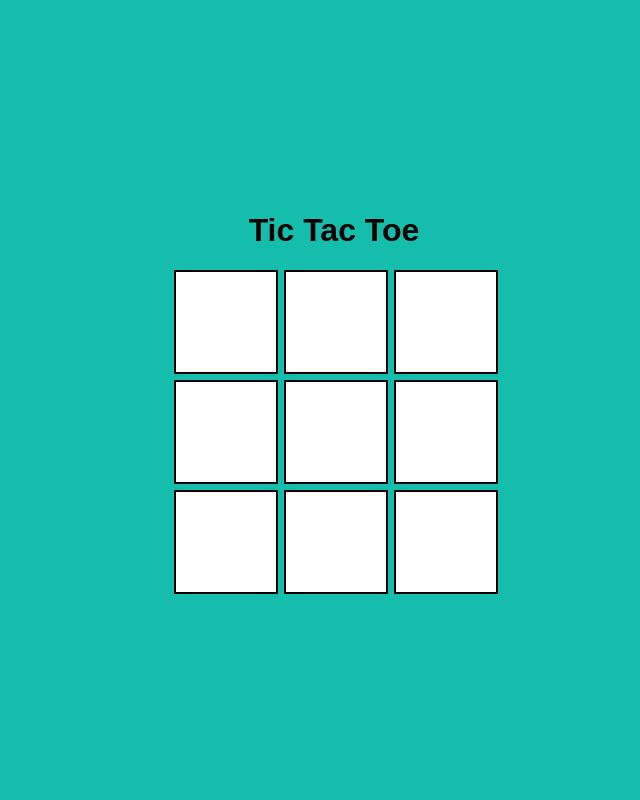
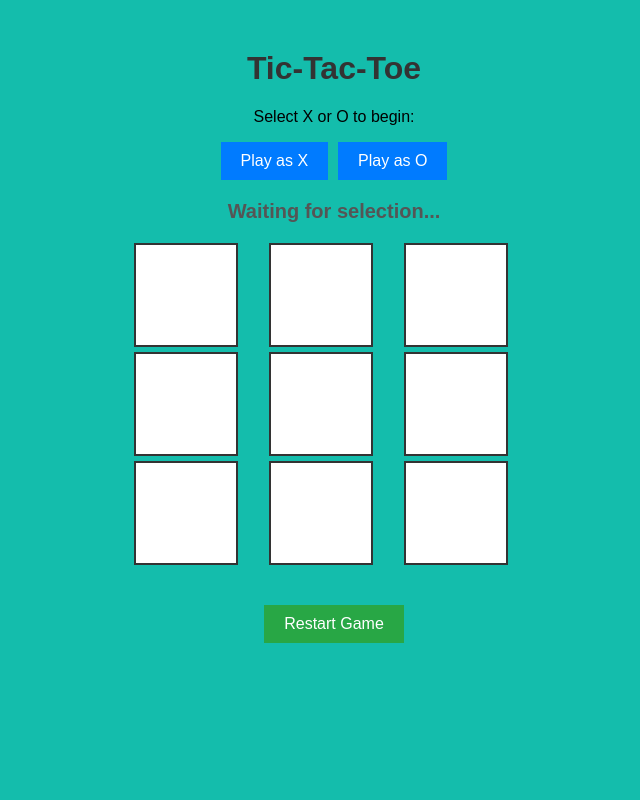
Before and after one commit to paulsamuel-we/Tic-Tac-Toe, a Flask app: page / in a window 1280 px wide. Shown: the whole page, without its empty margins (306-946 px from the left). Run offline with Flask 3, Linux system fonts and the light colour scheme.

Commit message:
I don't know what I'm doing

```diff
--- a/app.py
+++ b/app.py
@@ -1,43 +1,60 @@
-from flask import Flask, jsonify, request, render_template
+from flask import Flask, render_template, request, jsonify
 import torch
+import numpy as np
 from environment import TicTacToeEnv
 from deep_q_networks import DQN
 
 app = Flask(__name__)
 
-# Initialize the game environment
+# Load the trained model
+model_path = 'saved_model/model_weights.pth'
+model = DQN(9, 9)
+model.load_state_dict(torch.load(model_path))
+model.eval()
+
+# Initialize TicTacToe environment
 env = TicTacToeEnv()
 
-# Load the trained agent
-agent = DQN(9, 9)
-agent.load_state_dict(torch.load('saved_model/model_weights.pth'))
-agent.eval()
-
 @app.route('/')
-def home():
+def index():
     return render_template('index.html')
 
-@app.route('/init', methods=['GET'])
-def init_game():
-    state = env.reset()
-    return jsonify({'board': env.board.flatten().tolist()})
+@app.route('/move', methods=['POST'])
+def move():
+    data = request.get_json()
+    board = np.array(data['board']).reshape(3, 3)
+    player_symbol = 1 if data['player_symbol'] == 'X' else -1
 
-@app.route('/move', methods=['POST'])
-def make_move():
-    data = request.json
-    move = data['move']
-    state, reward, done, _ = env.step(-1, move)
+    # Update environment with the current board state
+    env.board = board
 
-    if done:
-        return jsonify({'board': env.board.flatten().tolist(), 'done': True, 'winner': 'human' if reward == 1 else 'draw'})
+    # Check if the game is over before AI makes a move
+    result = env.check_winner()
+    if result == player_symbol:
+        return jsonify(status='game_over', message='You win!', board=board.flatten().tolist())
+    elif result == -player_symbol:
+        return jsonify(status='game_over', message='AI wins!', board=board.flatten().tolist())
+    elif result == 0:
+        return jsonify(status='game_over', message='It\'s a draw!', board=board.flatten().tolist())
 
+    # AI makes its move
     with torch.no_grad():
-        q_values = agent(torch.FloatTensor(state))
+        q_values = model(torch.FloatTensor(env.board.flatten()))
         valid_actions = [i for i in range(9) if env.board.flatten()[i] == 0]
-        action = valid_actions[torch.argmax(q_values[valid_actions]).item()]
-        state, reward, done, _ = env.step(1, action)
+        ai_action = valid_actions[torch.argmax(q_values[valid_actions]).item()]
 
-    return jsonify({'board': env.board.flatten().tolist(), 'done': done, 'winner': 'agent' if reward == 1 else 'draw'})
+    env.step(1, ai_action)  # AI plays as 'X'
+
+    # Check game status again after AI's move
+    result = env.check_winner()
+    if result == player_symbol:
+        return jsonify(status='game_over', message='You win!', board=env.board.flatten().tolist())
+    elif result == -player_symbol:
+        return jsonify(status='game_over', message='AI wins!', board=env.board.flatten().tolist())
+    elif result == 0:
+        return jsonify(status='game_over', message='It\'s a draw!', board=env.board.flatten().tolist())
+
+    return jsonify(status='continue', board=env.board.flatten().tolist())
 
 if __name__ == '__main__':
     app.run(debug=True)
--- a/environment.py
+++ b/environment.py
@@ -2,50 +2,70 @@ import numpy as np
 
 class TicTacToeEnv:
     def __init__(self):
-        self.board = np.zeros((3, 3))  # 3x3 grid, 0 for empty, 1 for agent, -1 for human
+        self.board = np.zeros((3, 3))  # 3x3 grid, 0 for empty, 1 for X, -1 for O
         self.done = False
         self.winner = None
+        self.agent_symbol = 1  # Agent plays as X by default
+        self.human_symbol = -1  # Human plays as O by default
 
-    def reset(self):
+    def reset(self, agent_symbol=1):
+        """ Reset the board for a new game, optionally setting agent symbol (X or O) """
         self.board = np.zeros((3, 3))
         self.done = False
         self.winner = None
+        self.agent_symbol = agent_symbol
+        self.human_symbol = -agent_symbol  # Ensure the human gets the opposite symbol
         return self.board.flatten()
 
     def check_winner(self):
+        # Check rows and columns for a win
         for i in range(3):
-            if np.all(self.board[i, :] == 1) or np.all(self.board[:, i] == 1):
+            if np.all(self.board[i, :] == self.agent_symbol) or np.all(self.board[:, i] == self.agent_symbol):
                 self.done = True
-                self.winner = 1
-                return 1
-            if np.all(self.board[i, :] == -1) or np.all(self.board[:, i] == -1):
+                self.winner = self.agent_symbol
+                return self.agent_symbol  # Return agent win
+            if np.all(self.board[i, :] == self.human_symbol) or np.all(self.board[:, i] == self.human_symbol):
                 self.done = True
-                self.winner = -1
-                return -1
-        if np.all(np.diag(self.board) == 1) or np.all(np.diag(np.fliplr(self.board)) == 1):
+                self.winner = self.human_symbol
+                return self.human_symbol  # Return human win
+
+        # Check diagonals for a win
+        if np.all(np.diag(self.board) == self.agent_symbol) or np.all(np.diag(np.fliplr(self.board)) == self.agent_symbol):
             self.done = True
-            self.winner = 1
-            return 1
-        if np.all(np.diag(self.board) == -1) or np.all(np.diag(np.fliplr(self.board)) == -1):
+            self.winner = self.agent_symbol
+            return self.agent_symbol  # Agent win
+        if np.all(np.diag(self.board) == self.human_symbol) or np.all(np.diag(np.fliplr(self.board)) == self.human_symbol):
             self.done = True
-            self.winner = -1
-            return -1
-        if not np.any(self.board == 0):  # No more empty spaces, it's a draw
+            self.winner = self.human_symbol
+            return self.human_symbol  # Human win
+
+        # Check for draw (if no zeros are left and no winner)
+        if not np.any(self.board == 0):  # No more empty spaces
             self.done = True
             self.winner = 0
-            return 0
+            return 0  # Draw
+
         return None
 
     def step(self, player, action):
+        # Validate the move (return penalty for invalid move)
         if self.done or self.board[action // 3, action % 3] != 0:
-            return self.board.flatten(), -10, self.done, {}
+            return self.board.flatten(), -10, self.done, {}  # Invalid move penalty
+
+        # Make the move
         self.board[action // 3, action % 3] = player
-        reward = 0
+
+        # Check for a win/draw
         result = self.check_winner()
-        if result == 1:
-            reward = 10
-        elif result == -1:
-            reward = -10
-        elif result == 0:
-            reward = 0
+
+        # Set reward based on the result
+        if result == player:  # Player wins
+            reward = 20  # Winning reward
+        elif result == -player:  # Opponent wins
+            reward = -20  # Losing penalty
+        elif result == 0:  # Draw
+            reward = 5  # Small reward for draw
+        else:
+            reward = 0  # No result yet, neutral reward
+
         return self.board.flatten(), reward, self.done, {}
--- /dev/null
+++ b/static/css/styles.css
@@ -0,0 +1,78 @@
+body {
+    font-family: 'Arial', sans-serif;
+    text-align: center;
+    background-color: #14bdac;
+}
+
+.container {
+    margin: 50px auto;
+    max-width: 400px;
+}
+
+h1 {
+    color: #333;
+}
+
+#status {
+    margin: 20px 0;
+    font-size: 20px;
+    font-weight: bold;
+    color: #555;
+}
+
+#board {
+    display: grid;
+    grid-template-columns: repeat(3, 1fr);
+    grid-gap: 5px;
+    margin: 20px 0;
+}
+
+.cell {
+    width: 100px;
+    height: 100px;
+    background-color: #fff;
+    border: 2px solid #333;
+    font-size: 48px;
+    display: flex;
+    justify-content: center;
+    align-items: center;
+    cursor: pointer;
+    transition: background-color 0.3s ease;
+}
+
+.cell:hover {
+    background-color: #ddd;
+}
+
+.btn-group {
+    display: flex;
+    justify-content: center;
+    gap: 10px;
+}
+
+.btn {
+    padding: 10px 20px;
+    background-color: #007bff;
+    color: white;
+    border: none;
+    cursor: pointer;
+    font-size: 16px;
+}
+
+.btn:hover {
+    background-color: #0056b3;
+}
+
+#restartBtn {
+    margin-top: 20px;
+    padding: 10px 20px;
+    background-color: #28a745;
+    color: white;
+    border: none;
+    cursor: pointer;
+    font-size: 16px;
+}
+
+#restartBtn:hover {
+    background-color: #218838;
+}
--- /dev/null
+++ b/static/js/script.js
@@ -0,0 +1,55 @@
+let playerSymbol = '';
+let gameOver = false;
+let board = Array(9).fill('');
+
+function setPlayer(symbol) {
+    playerSymbol = symbol;
+    document.getElementById('status').innerText = `You are playing as ${playerSymbol}. Your move!`;
+}
+
+function makeMove(index) {
+    if (!playerSymbol || board[index] || gameOver) return;
+
+    board[index] = playerSymbol;
+    updateBoard();
+
+    // Send player's move to the backend
+    fetch('/move', {
+        method: 'POST',
+        headers: {
+            'Content-Type': 'application/json',
+        },
+        body: JSON.stringify({
+            board: board,
+            player_symbol: playerSymbol
+        })
+    })
+    .then(response => response.json())
+    .then(data => {
+        if (data.status === 'game_over') {
+            gameOver = true;
+            document.getElementById('status').innerText = data.message;
+        } else {
+            board = data.board;
+            updateBoard();
+
+            if (data.status === 'game_over') {
+                gameOver = true;
+                document.getElementById('status').innerText = data.message;
+            }
+        }
+    });
+}
+
+function updateBoard() {
+    for (let i = 0; i < 9; i++) {
+        document.querySelectorAll('.cell')[i].innerText = board[i];
+    }
+}
+
+function resetGame() {
+    board = Array(9).fill('');
+    gameOver = false;
+    document.getElementById('status').innerText = 'New game! Make your move.';
+    updateBoard();
+}
--- a/static/styles.css
+++ /dev/null
@@ -1,42 +0,0 @@
-body {
-    background-color: #14bdac;
-    font-family: Arial, sans-serif;
-    display: flex;
-    justify-content: center;
-    align-items: center;
-    height: 100vh;
-    margin: 0;
-}
-
-.container {
-    text-align: center;
-}
-
-.board {
-    display: grid;
-    grid-template-columns: repeat(3, 100px);
-    grid-template-rows: repeat(3, 100px);
-    gap: 10px;
-}
-
-.cell {
-    width: 100px;
-    height: 100px;
-    background-color: #fff;
-    display: flex;
-    align-items: center;
-    justify-content: center;
-    font-size: 2em;
-    cursor: pointer;
-    border: 2px solid #000;
-}
-
-.cell:hover {
-    background-color: #e0e0e0;
-}
-
-.status {
-    margin-top: 20px;
-    font-size: 1.2em;
-    color: #fff;
-}
--- a/templates/index.html
+++ b/templates/index.html
@@ -3,15 +3,34 @@
 <head>
     <meta charset="UTF-8">
     <meta name="viewport" content="width=device-width, initial-scale=1.0">
-    <link rel="stylesheet" href="{{ url_for('static', filename='styles.css') }}">
-    <title>Tic Tac Toe</title>
+    <title>Tic Tac Toe - Play vs AI</title>
+    <link rel="stylesheet" href="/static/css/styles.css">
 </head>
 <body>
     <div class="container">
-        <h1>Tic Tac Toe</h1>
-        <div id="board" class="board"></div>
-        <div id="status" class="status"></div>
+        <h1>Tic-Tac-Toe</h1>
+        <p>Select X or O to begin:</p>
+        <div class="btn-group">
+            <button id="playX" class="btn" onclick="setPlayer('X')">Play as X</button>
+            <button id="playO" class="btn" onclick="setPlayer('O')">Play as O</button>
+        </div>
+        <div id="status">Waiting for selection...</div>
+
+        <div id="board">
+            <div class="cell" onclick="makeMove(0)"></div>
+            <div class="cell" onclick="makeMove(1)"></div>
+            <div class="cell" onclick="makeMove(2)"></div>
+            <div class="cell" onclick="makeMove(3)"></div>
+            <div class="cell" onclick="makeMove(4)"></div>
+            <div class="cell" onclick="makeMove(5)"></div>
+            <div class="cell" onclick="makeMove(6)"></div>
+            <div class="cell" onclick="makeMove(7)"></div>
+            <div class="cell" onclick="makeMove(8)"></div>
+        </div>
+
+        <button id="restartBtn" onclick="resetGame()">Restart Game</button>
     </div>
-    <script src="{{ url_for('static', filename='script.js') }}"></script>
+
+    <script src="/static/js/script.js"></script>
 </body>
 </html>
```
Also changed, not shown: deep_q_networks.py (+6 -4 lines), static/script.js (deleted, +0 -53 lines), train.py (+20 -25 lines), 2 other files.
